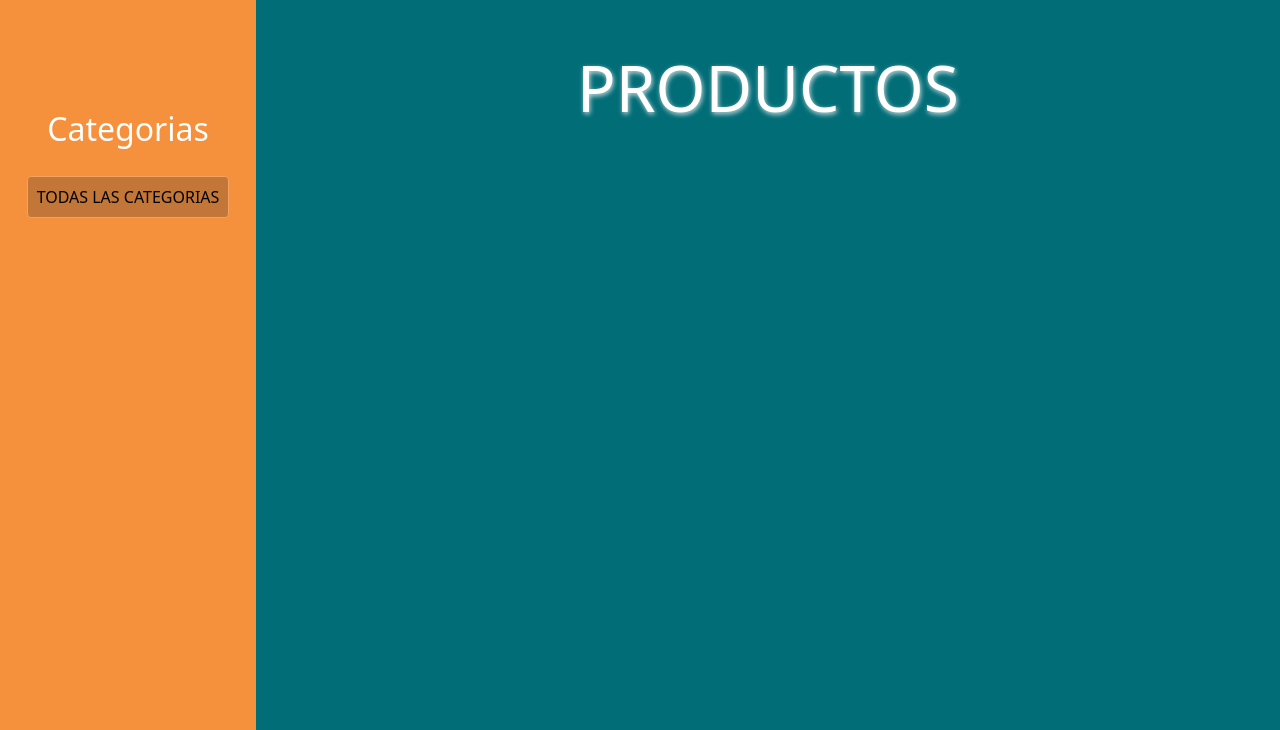
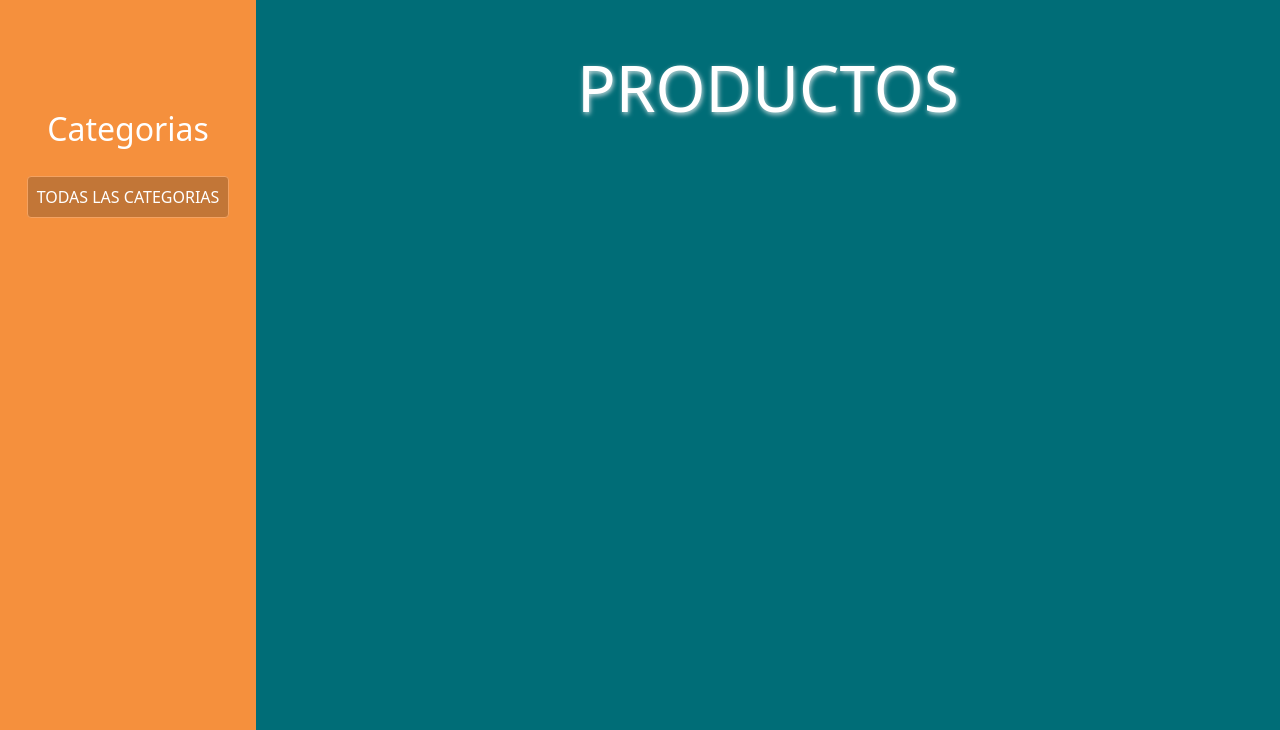
Before and after one commit to Lean97-start/PruebaBsale, a website with bundled scripts: page Client/index.html in a window 1280 px wide. Shown: the part 70-800 px from the top of the page. Built offline with nearby package versions, Linux system fonts and the light colour scheme; no server answers; files whose address does not match are found by name.

Commit message:
change color hover letter category

```diff
--- a/Client/src/styles/Categories.css
+++ b/Client/src/styles/Categories.css
@@ -47,5 +47,5 @@
 
 .selected{
     background-color: #c27637;
-    color: black;
+    color: #ffffff;
 }
--- a/Client/src/styles/card.css
+++ b/Client/src/styles/card.css
@@ -134,7 +134,6 @@
     margin-top: 5rem;
 }
 
-
 #spanWithoutProduct, #spanProductNotFound{
     margin-top: 21vh;
     font-size: 3rem;
```
